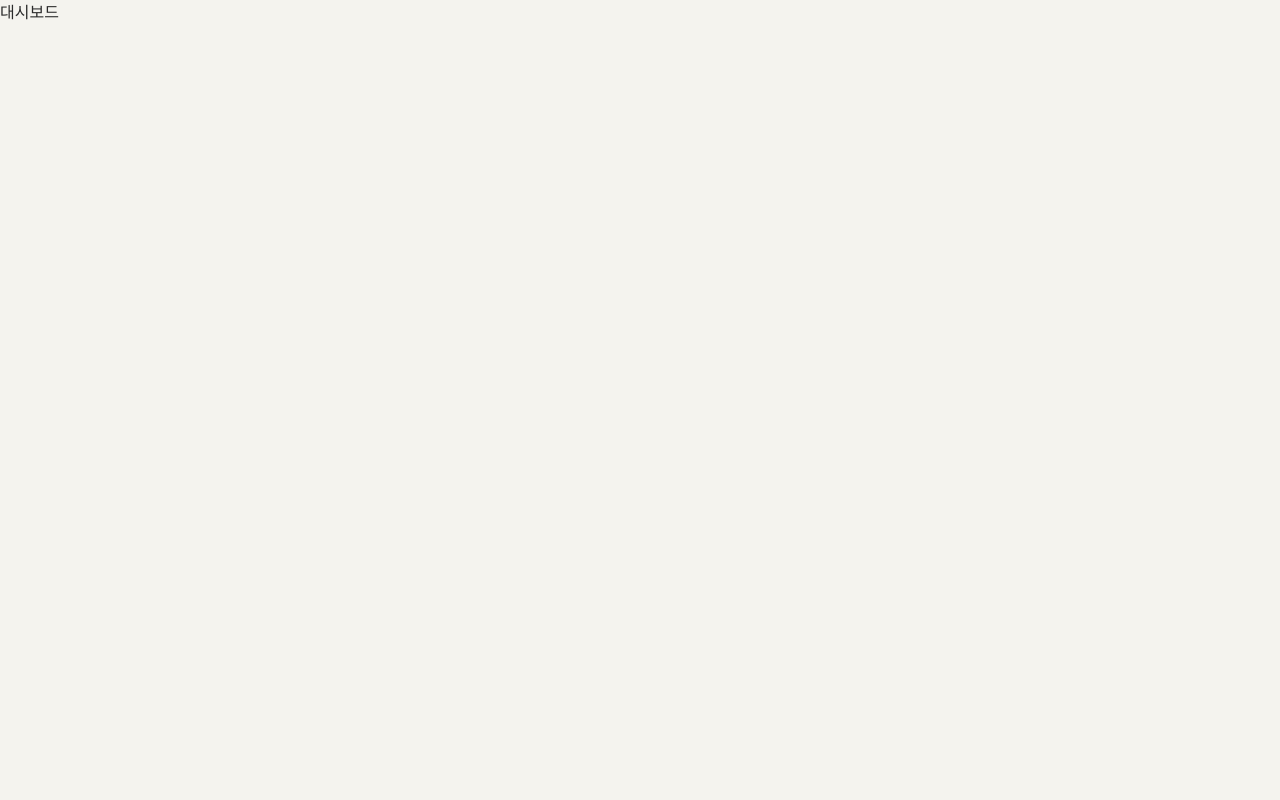
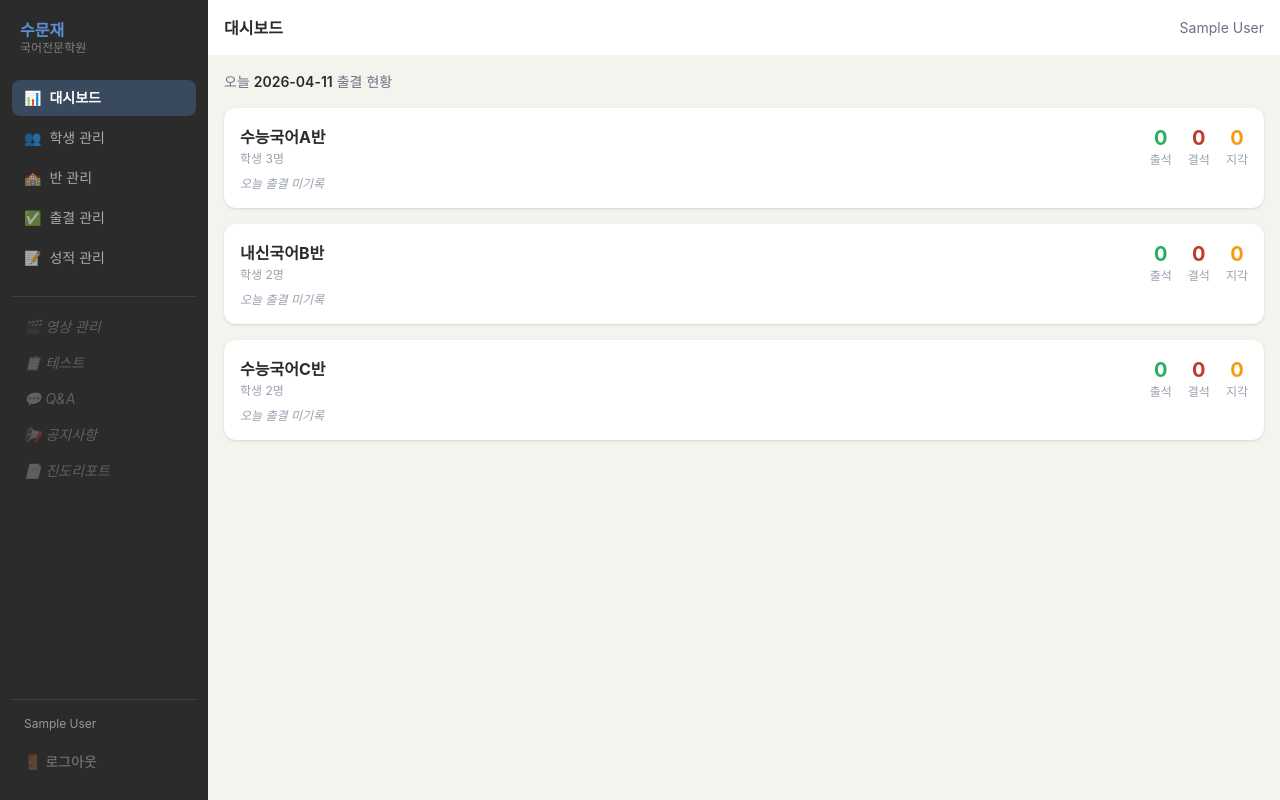
Before and after one commit to Ddangupddang/---, a React (Vite) app: page /dashboard in a window 1280 px wide. Built offline with nearby package versions, Linux system fonts and the light colour scheme; sample sign-in values are in the browser's storage.

Commit message:
feat: 대시보드 페이지 구현 (역할별 반별 출결/학생 성적 요약)

```diff
--- a/src/pages/Dashboard.jsx
+++ b/src/pages/Dashboard.jsx
@@ -1,2 +1,142 @@
 // src/pages/Dashboard.jsx
-export default function Dashboard() { return <div>대시보드</div> }
+import Layout from '../components/Layout'
+import { useAuth } from '../context/AuthContext'
+import { classes } from '../data/classes'
+import { students } from '../data/students'
+import { attendance } from '../data/attendance'
+import { grades } from '../data/grades'
+
+const today = new Date().toISOString().slice(0, 10)
+
+function AdminTeacherDashboard({ user }) {
+  const myClasses = user.role === 'admin'
+    ? classes
+    : classes.filter((c) => c.teacherId === user.id)
+
+  return (
+    <div className="flex flex-col gap-4">
+      <p className="text-sm text-gray-500">
+        오늘 <span className="font-semibold text-[#2B2B2B]">{today}</span> 출결 현황
+      </p>
+
+      {myClasses.length === 0 && (
+        <div className="bg-white rounded-xl p-6 text-center text-gray-400 text-sm">
+          담당 반이 없습니다.
+        </div>
+      )}
+
+      {myClasses.map((cls) => {
+        const classStudents = students.filter((s) => s.classId === cls.id)
+        const total = classStudents.length
+        const todayRecords = attendance.filter(
+          (a) => a.date === today && classStudents.some((s) => s.id === a.studentId)
+        )
+        const present = todayRecords.filter((a) => a.status === 'present').length
+        const absent  = todayRecords.filter((a) => a.status === 'absent').length
+        const late    = todayRecords.filter((a) => a.status === 'late').length
+
+        return (
+          <div key={cls.id} className="bg-white rounded-xl p-4 shadow-sm">
+            <div className="flex items-center justify-between">
+              <div>
+                <h3 className="font-bold text-[#2B2B2B]">{cls.name}</h3>
+                <p className="text-xs text-gray-400 mt-0.5">학생 {total}명</p>
+              </div>
+              <div className="flex gap-4">
+                <div className="text-center">
+                  <div className="text-xl font-bold text-[#27ae60]">{present}</div>
+                  <div className="text-xs text-gray-400">출석</div>
+                </div>
+                <div className="text-center">
+                  <div className="text-xl font-bold text-[#C0392B]">{absent}</div>
+                  <div className="text-xs text-gray-400">결석</div>
+                </div>
+                <div className="text-center">
+                  <div className="text-xl font-bold text-[#f39c12]">{late}</div>
+                  <div className="text-xs text-gray-400">지각</div>
+                </div>
+              </div>
+            </div>
+            {todayRecords.length === 0 && (
+              <p className="mt-2 text-xs text-gray-400 italic">오늘 출결 미기록</p>
+            )}
+          </div>
+        )
+      })}
+    </div>
+  )
+}
+
+function StudentDashboard({ user }) {
+  const thisMonth = today.slice(0, 7)
+  const myRecords = attendance.filter(
+    (a) => a.studentId === user.studentId && a.date.startsWith(thisMonth)
+  )
+  const present = myRecords.filter((a) => a.status === 'present').length
+  const absent  = myRecords.filter((a) => a.status === 'absent').length
+  const late    = myRecords.filter((a) => a.status === 'late').length
+
+  const myGrades = grades
+    .filter((g) => g.studentId === user.studentId)
+    .sort((a, b) => b.date.localeCompare(a.date))
+    .slice(0, 3)
+
+  return (
+    <div className="flex flex-col gap-4">
+      <div className="bg-white rounded-xl p-4 shadow-sm">
+        <h3 className="font-bold text-[#2B2B2B] mb-3">이번 달 출결</h3>
+        <div className="flex justify-around">
+          <div className="text-center">
+            <div className="text-2xl font-bold text-[#27ae60]">{present}</div>
+            <div className="text-xs text-gray-400">출석</div>
+          </div>
+          <div className="text-center">
+            <div className="text-2xl font-bold text-[#C0392B]">{absent}</div>
+            <div className="text-xs text-gray-400">결석</div>
+          </div>
+          <div className="text-center">
+            <div className="text-2xl font-bold text-[#f39c12]">{late}</div>
+            <div className="text-xs text-gray-400">지각</div>
+          </div>
+        </div>
+      </div>
+
+      <div className="bg-white rounded-xl p-4 shadow-sm">
+        <h3 className="font-bold text-[#2B2B2B] mb-3">최근 성적</h3>
+        {myGrades.length === 0 ? (
+          <p className="text-sm text-gray-400">성적 기록이 없습니다.</p>
+        ) : (
+          <div className="flex flex-col gap-2">
+            {myGrades.map((g) => (
+              <div key={g.id} className="flex justify-between items-center">
+                <div>
+                  <span className="text-sm font-medium">{g.subject}</span>
+                  <span className="text-xs text-gray-400 ml-2">{g.part}</span>
+                </div>
+                <div className="flex items-center gap-2">
+                  <span className="text-sm font-bold text-[#5B8FD4]">{g.score}점</span>
+                  <span className="text-xs text-gray-400">{g.date}</span>
+                </div>
+              </div>
+            ))}
+          </div>
+        )}
+      </div>
+    </div>
+  )
+}
+
+function Dashboard() {
+  const { user } = useAuth()
+
+  return (
+    <Layout>
+      {user?.role === 'student'
+        ? <StudentDashboard user={user} />
+        : <AdminTeacherDashboard user={user} />
+      }
+    </Layout>
+  )
+}
+
+export default Dashboard
```
